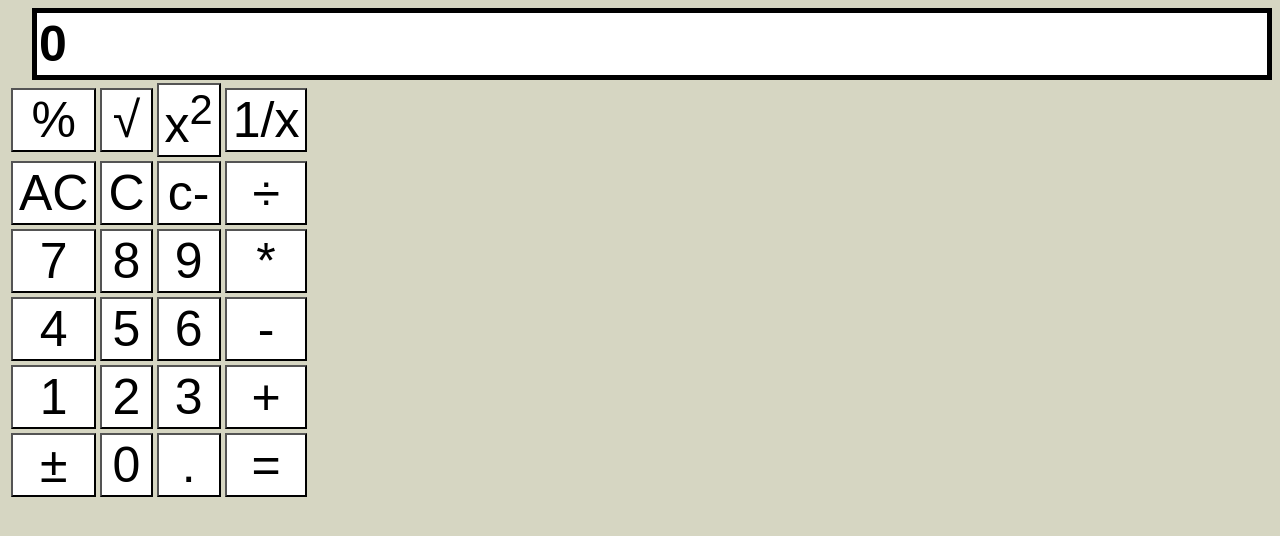
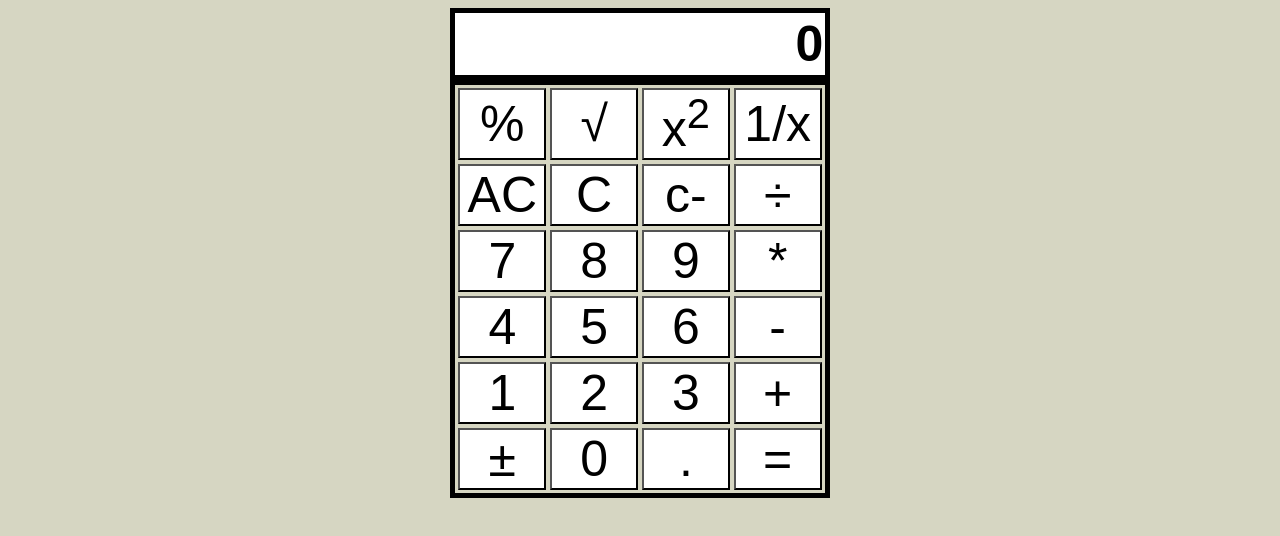
Before and after one commit to KashiKami/software-II, a plain HTML site: page lol.html in a window 1280 px wide. Drawn offline with Linux system fonts and the light colour scheme.

Commit message:
modificados los estilos de la app

```diff
--- a/styles.css
+++ b/styles.css
@@ -5,40 +5,86 @@ and open the template in the editor.
 */
 /*
     Created on : 16/08/2017, 09:22:00 AM
-    Author     : TORRES
+    Author     : CALDEON Y TORRES
 */
 
-.numbers{
-  height: 50%;
+.numbers
+{
+    width: 100%;
+    height: 50%;
+}
+table {
   width: 100%;
+  height: 100%;
+  border-width: 5px;
+  border-style: solid;
+  border-color: #000;
+  table-layout: fixed;
+}
+button
+{
+    font-size: 50px;
+    width: 100%;
+    height: 100%;
+    color: #000;
+    background-color: #fff;
+    margin: 0;
+    padding: 0;
 }
 
-button{
-  font-size: 50px;
-  color: #000000;
-  background-color: #ffffff;
-  height: 100%;
-  width: 100%;
+.right
+{
+    text-align: right;
 }
 
-.right{
-  text-align: right;
+input
+{
+    font-size: 50px;
+    font-weight: bold;
+    width: 29%;
+    padding: 2px;
+    border-width: 5px;
+    border-style: solid;
+    border-color: #000;
+    text-align: right;
+}
+div.centraTabla{
+text-align: center;
 }
 
-input{
-  padding: 2px;
-  width: 97%;
+.display-block{
+  text-align: center;
+  display:block;
   font-size: 50px;
-  font-weight: bold;
-  border-style: solid;
-  border-width: 5px;
-  border-color: #000000;
+  width: 100%;
+  height: calc(100% - 1px);
+  color: #000;
+  background-color: #fff;
+  margin: 0;
+  padding: 0;
 }
 
-body{
+.divider{
+  height: 2px;
+  width: 100%;
+  display: block;
+  background: black;
+  margin: 0;
+  padding: 0;
+}
+
+div.centraTabla table {
+margin: 0 auto;
+text-align: left;
+width: 30%;
+height: 50%;
+}
+body
+{
     background-color: #d6d6c2;
 }
 
-form{
-  text-align: right;
+form
+{
+    text-align: center;
 }
```
